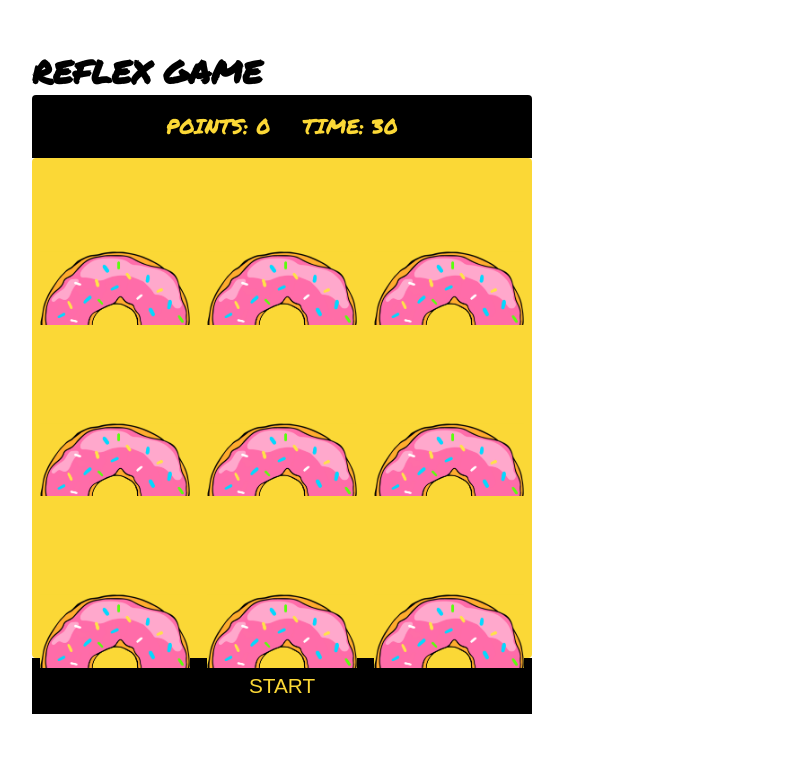
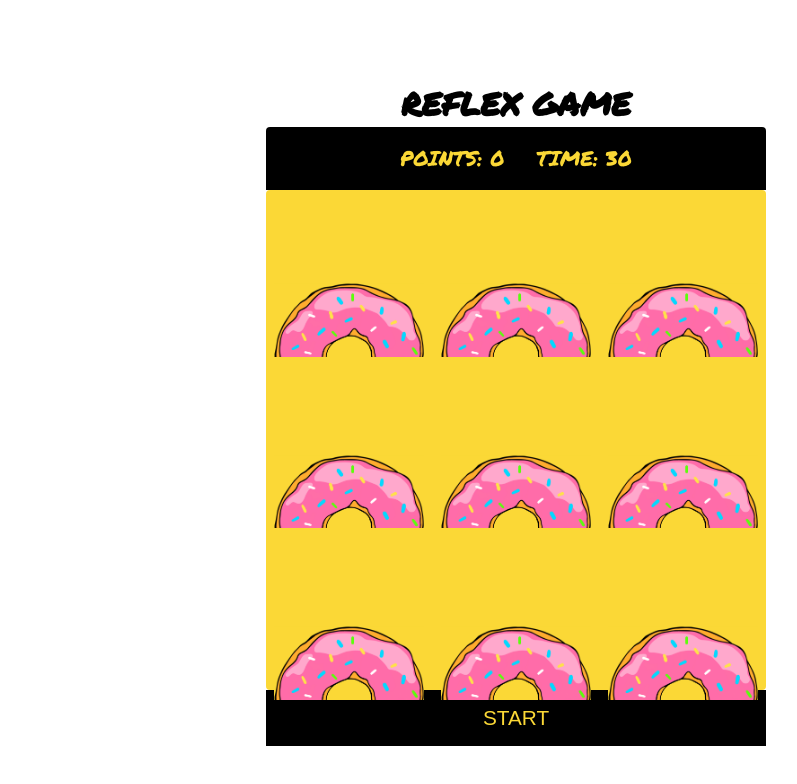
Before and after one commit to 1991Pawel/reflex-game, a React (Create React App) app: page / in a window 1280 px wide. Shown: the top 784 px of the page, without its empty margins (124-921 px from the left). Built offline with nearby package versions, Linux system fonts and the light colour scheme.

Commit message:
swap wrapper with container

```diff
--- a/src/components/Game/Game.module.scss
+++ b/src/components/Game/Game.module.scss
@@ -1,13 +1,14 @@
 .container {
-  margin: 0 auto;
   height: 100%;
   width: 100%;
 }
 
 .wrapper {
-  max-width: 1000px;
-  margin: 2rem auto;
-  padding: 1rem;
+  max-width: 1200px;
+  margin: 5rem auto;
+  display: flex;
+  flex-direction: column;
+  align-items: center;
 }
 
 .title {
--- a/src/components/Game/Game.tsx
+++ b/src/components/Game/Game.tsx
@@ -16,8 +16,8 @@ export const Game = () => {
     resetGame,
   } = useGameContext();
   return (
-    <div className={styles.wrapper}>
-      <div className={styles.container}>
+    <div className={styles.container}>
+      <div className={styles.wrapper}>
         {!time && (
           <div className={styles.modal}>
             <h3>Game Over</h3>
```
